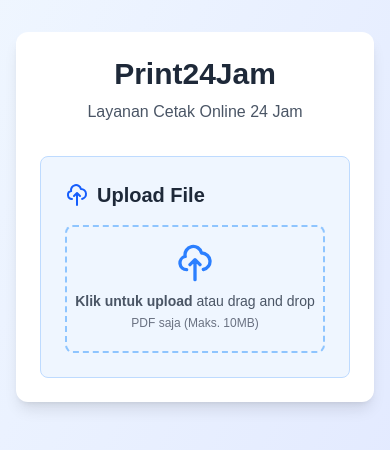
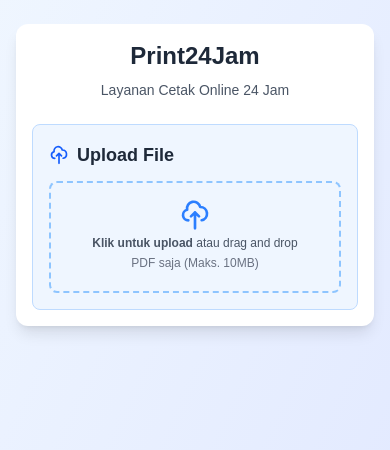
Before and after one commit to irchamzah/irc-print, a Next.js app: page / in a window 390 px wide. Shown: the top 450 px of the page. Built offline with nearby package versions, Linux system fonts and the light colour scheme.

Commit message:
before using midtrans

```diff
--- a/app/page.js
+++ b/app/page.js
@@ -147,25 +147,27 @@
           name="description"
           content="Layanan print 24 jam online dengan pembayaran QRIS"
         />
+        <meta name="viewport" content="width=device-width, initial-scale=1" />
       </Head>
 
-      <main className="max-w-6xl mx-auto px-4 py-8">
-        <div className="bg-white rounded-xl shadow-lg p-6 md:p-8 mb-8">
-          <div className="text-center mb-8">
-            <h1 className="text-3xl md:text-4xl font-bold text-gray-800 mb-2">
+      <main className="max-w-6xl mx-auto px-4 py-6 md:py-8">
+        <div className="bg-white rounded-xl shadow-lg p-4 md:p-8 mb-6 md:mb-8">
+          <div className="text-center mb-6 md:mb-8">
+            <h1 className="text-2xl md:text-4xl font-bold text-gray-800 mb-2">
               Print24Jam
             </h1>
-            <p className="text-gray-600">Layanan Cetak Online 24 Jam</p>
+            <p className="text-sm md:text-base text-gray-600">
+              Layanan Cetak Online 24 Jam
+            </p>
           </div>
 
-          <form onSubmit={handleSubmit} className="space-y-8">
-            {/* File Upload Section - Tetap sama seperti sebelumnya */}
+          <form onSubmit={handleSubmit} className="space-y-6 md:space-y-8">
             {/* File Upload Section */}
-            <div className="bg-blue-50 p-6 rounded-lg border border-blue-200">
-              <h2 className="text-xl font-semibold text-gray-800 mb-4 flex items-center">
+            <div className="bg-blue-50 p-4 md:p-6 rounded-lg border border-blue-200">
+              <h2 className="text-lg md:text-xl font-semibold text-gray-800 mb-3 md:mb-4 flex items-center">
                 <svg
                   xmlns="http://www.w3.org/2000/svg"
-                  className="h-6 w-6 mr-2 text-blue-600"
+                  className="h-5 w-5 md:h-6 md:w-6 mr-2 text-blue-600"
                   fill="none"
                   viewBox="0 0 24 24"
                   stroke="currentColor"
@@ -180,11 +182,11 @@
                 Upload File
               </h2>
               <div className="flex items-center justify-center w-full">
-                <label className="flex flex-col items-center justify-center w-full h-32 border-2 border-dashed border-blue-300 rounded-lg cursor-pointer bg-blue-50 hover:bg-blue-100 transition-colors">
-                  <div className="flex flex-col items-center justify-center pt-5 pb-6">
+                <label className="flex flex-col items-center justify-center w-full h-28 md:h-32 border-2 border-dashed border-blue-300 rounded-lg cursor-pointer bg-blue-50 hover:bg-blue-100 transition-colors">
+                  <div className="flex flex-col items-center justify-center pt-4 pb-5 md:pt-5 md:pb-6">
                     <svg
                       xmlns="http://www.w3.org/2000/svg"
-                      className="h-10 w-10 text-blue-500 mb-2"
+                      className="h-8 w-8 md:h-10 md:w-10 text-blue-500 mb-1 md:mb-2"
                       fill="none"
                       viewBox="0 0 24 24"
                       stroke="currentColor"
@@ -196,20 +198,22 @@
                         d="M7 16a4 4 0 01-.88-7.903A5 5 0 1115.9 6L16 6a5 5 0 011 9.9M15 13l-3-3m0 0l-3 3m3-3v12"
                       />
                     </svg>
-                    <p className="text-sm text-gray-600">
+                    <p className="text-xs md:text-sm text-gray-600 text-center">
                       <span className="font-semibold">Klik untuk upload</span>{" "}
                       atau drag and drop
                     </p>
-                    <p className="text-xs text-gray-500 mt-1">
-                      PDF saja (Maks. 10MB) {/* Diubah dari PDF, DOC, DOCX */}
+                    <p className="text-xs text-gray-500 mt-1 text-center">
+                      PDF saja (Maks. 10MB)
                     </p>
                   </div>
                   {isLoading && (
                     <div className="fixed inset-0 bg-black bg-opacity-50 flex items-center justify-center z-50">
-                      <div className="bg-white p-6 rounded-lg shadow-lg">
+                      <div className="bg-white p-4 md:p-6 rounded-lg shadow-lg mx-4">
                         <div className="flex items-center">
-                          <div className="animate-spin rounded-full h-8 w-8 border-b-2 border-blue-600 mr-3"></div>
-                          <span>Memproses file PDF...</span>
+                          <div className="animate-spin rounded-full h-6 w-6 md:h-8 md:w-8 border-b-2 border-blue-600 mr-3"></div>
+                          <span className="text-sm md:text-base">
+                            Memproses file PDF...
+                          </span>
                         </div>
                       </div>
                     </div>
@@ -217,15 +221,14 @@
                   <input
                     type="file"
                     className="hidden"
-                    accept=".pdf" // Hanya terima PDF
+                    accept=".pdf"
                     onChange={async (e) => {
                       const selectedFile = e.target.files[0];
                       if (selectedFile) {
                         if (selectedFile.type === "application/pdf") {
-                          // Panggil handleFileUpload yang berisi semua logic
                           const success = await handleFileUpload(selectedFile);
                           if (!success) {
-                            e.target.value = ""; // Reset jika gagal
+                            e.target.value = "";
                           }
                         } else {
                           alert("Hanya file PDF yang diperbolehkan!");
@@ -238,7 +241,7 @@
                 </label>
               </div>
               {file && (
-                <p className="text-sm text-green-600 mt-2 flex items-center">
+                <p className="text-xs md:text-sm text-green-600 mt-2 flex items-center justify-center md:justify-start">
                   <svg
                     xmlns="http://www.w3.org/2000/svg"
                     className="h-4 w-4 mr-1"
@@ -260,12 +263,12 @@
 
             {/* Advanced Settings Section */}
             {file && totalPages > 0 && (
-              <div className="bg-gray-50 p-6 rounded-lg border border-gray-200">
-                <h2 className="text-xl font-semibold text-gray-800 mb-4">
+              <div className="bg-gray-50 p-4 md:p-6 rounded-lg border border-gray-200">
+                <h2 className="text-lg md:text-xl font-semibold text-gray-800 mb-3 md:mb-4">
                   Pengaturan Print Lanjutan
                 </h2>
 
-                <div className="mb-6">
+                <div className="mb-4 md:mb-6">
                   <label className="block text-sm font-medium text-gray-700 mb-2">
                     Jumlah salinan:
                   </label>
@@ -279,7 +282,7 @@
                       setAdvancedSettings(newSettings);
                       calculateCost(newSettings);
                     }}
-                    className="w-32 px-3 py-2 border border-gray-300 rounded-md shadow-sm focus:outline-none focus:ring-blue-500 focus:border-blue-500 text-gray-700"
+                    className="w-full md:w-32 px-3 py-2 border border-gray-300 rounded-md shadow-sm focus:outline-none focus:ring-blue-500 focus:border-blue-500 text-gray-700"
                   />
                 </div>
 
@@ -290,18 +293,18 @@
                     setAdvancedSettings(newSettings);
                     calculateCost(newSettings);
                   }}
-                  file={file} // ← Tambahkan ini
+                  file={file}
                 />
               </div>
             )}
 
-            {/* Payment Section - Tetap sama */}
+            {/* Payment Section */}
             {cost > 0 && (
-              <div className="bg-green-50 p-6 rounded-lg border border-green-200">
-                <h2 className="text-xl font-semibold text-gray-800 mb-4 flex items-center">
+              <div className="bg-green-50 p-4 md:p-6 rounded-lg border border-green-200">
+                <h2 className="text-lg md:text-xl font-semibold text-gray-800 mb-3 md:mb-4 flex items-center">
                   <svg
                     xmlns="http://www.w3.org/2000/svg"
-                    className="h-6 w-6 mr-2 text-green-600"
+                    className="h-5 w-5 md:h-6 md:w-6 mr-2 text-green-600"
                     fill="none"
                     viewBox="0 0 24 24"
                     stroke="currentColor"
@@ -315,55 +318,23 @@
                   </svg>
                   Pembayaran
                 </h2>
-                <div className="bg-white p-4 rounded-lg shadow-sm mb-4">
-                  <p className="text-lg font-semibold text-center text-gray-800">
+                <div className="bg-white p-3 md:p-4 rounded-lg shadow-sm mb-3 md:mb-4">
+                  <p className="text-base md:text-lg font-semibold text-center text-gray-800">
                     Total Biaya:{" "}
                     <span className="text-blue-600">
                       Rp {cost.toLocaleString("id-ID")}
                     </span>
                   </p>
                 </div>
-                <div className="bg-white p-4 rounded-lg shadow-sm mb-4">
-                  <p className="text-center text-gray-600 mb-2">
-                    Scan QRIS untuk pembayaran
-                  </p>
-                  <div className="flex justify-center">
-                    <div className="w-48 h-48 bg-gray-200 flex items-center justify-center rounded-lg border border-gray-300">
-                      <span className="text-gray-500 text-sm text-center">
-                        [QRIS Code akan muncul di sini]
-                      </span>
-                    </div>
-                  </div>
-                  <p className="text-center text-xs text-gray-500 mt-2">
-                    Supported by: Gopay, OVO, Dana, LinkAja, dll.
-                  </p>
-                </div>
                 <button
                   type="submit"
-                  className="w-full px-4 py-3 border border-transparent text-base font-medium rounded-md shadow-sm text-white bg-green-600 hover:bg-green-700 focus:outline-none focus:ring-2 focus:ring-offset-2 focus:ring-green-500"
+                  className="w-full px-4 py-3 border border-transparent text-base font-medium rounded-md shadow-sm text-white bg-green-600 hover:bg-green-700 focus:outline-none focus:ring-2 focus:ring-offset-2 focus:ring-green-500 transition-colors"
                 >
                   Bayar dan Print
                 </button>
               </div>
             )}
           </form>
-          {/* Di bagian bawah form, tambahkan test button */}
-          {/* <div className="mt-8 p-4 bg-gray-100 rounded-lg">
-            <h3 className="text-lg font-medium text-gray-800 mb-2">
-              Developer Test
-            </h3>
-            <button
-              type="button"
-              onClick={testDeepLink}
-              className="px-4 py-2 bg-blue-500 text-white rounded-md hover:bg-blue-600"
-            >
-              Test Deep Link
-            </button>
-            <p className="text-sm text-gray-600 mt-2">
-              Klik untuk test deep link functionality (buka console untuk
-              melihat detail)
-            </p>
-          </div> */}
         </div>
       </main>
     </div>
```
